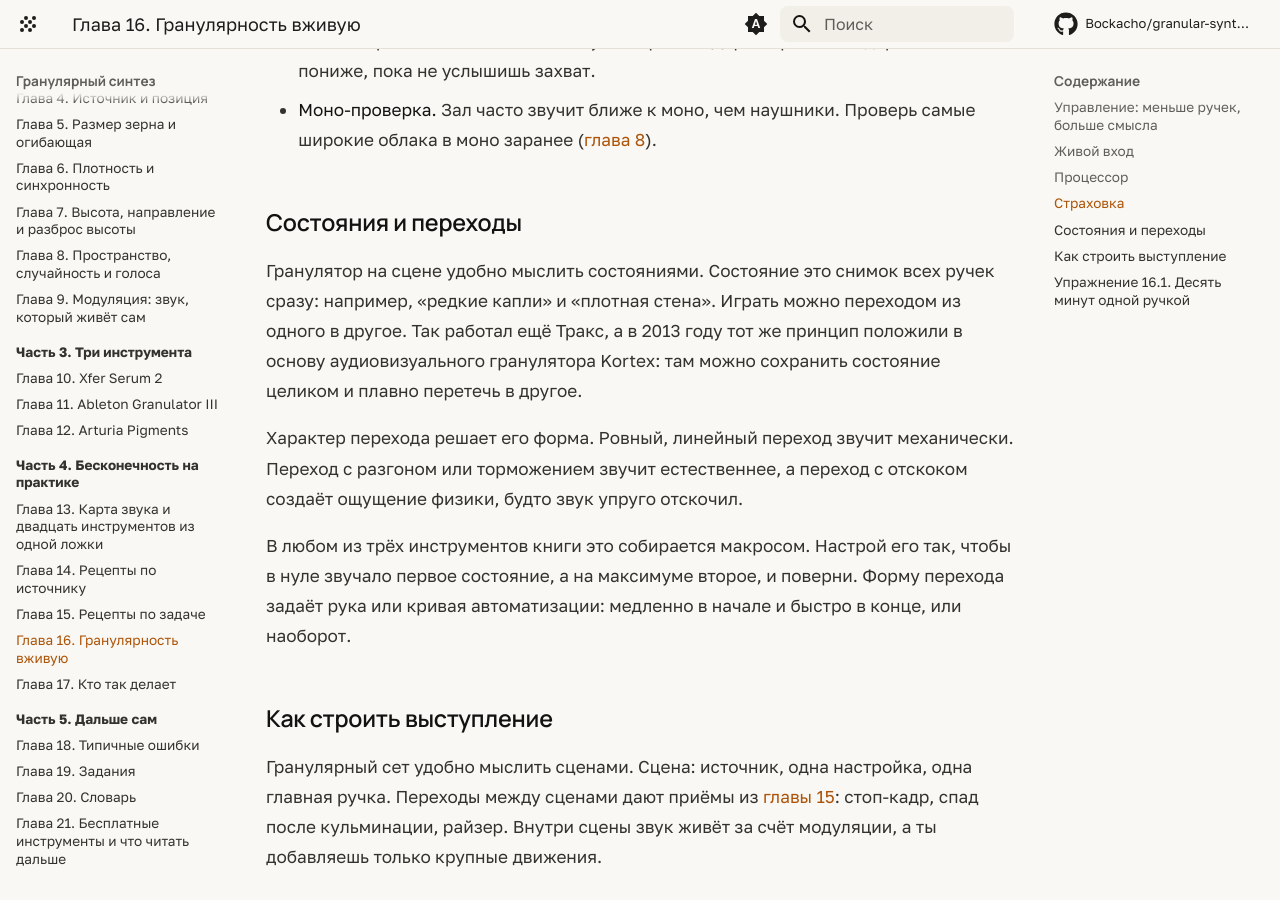
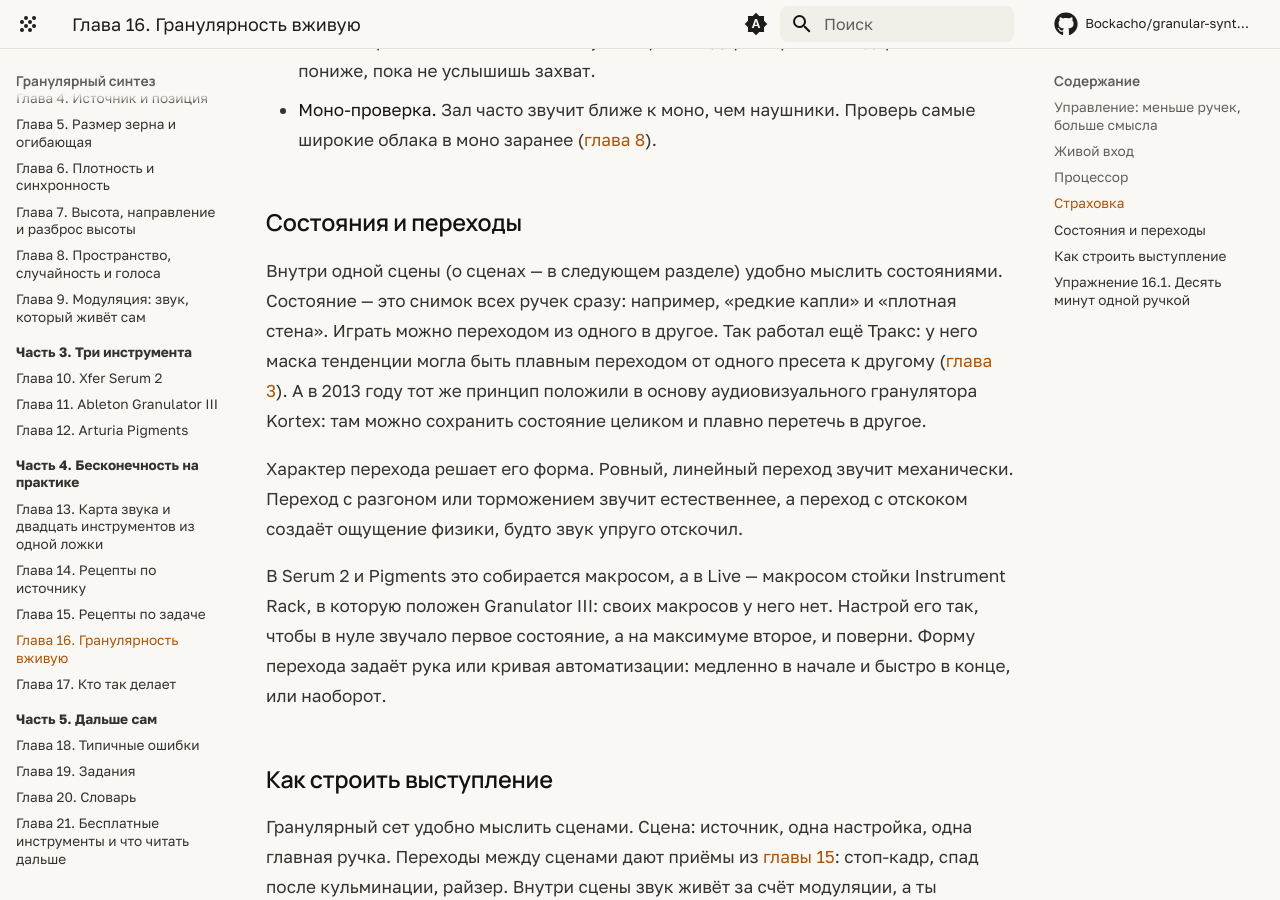
Before and after one commit to Bockacho/granular-synthesis-book, an MkDocs documentation site: the page built from docs/chast-4-praktika/16-vzhivuyu.md, in a window 1280 px wide and 900 px high, scrolled down 2021 px. Built offline with MkDocs 1.6.1 and Material for MkDocs 9.7.7, drawn with Linux system fonts in a browser that asks for light colours; comment, search, counter and statistics services are not loaded.

Commit message:
Правки дополнений по Batty et al. 2013
- Гл. 3: маски тенденций жили в отдельной программе GRMSKX, а не в
  GSX и GSAMX; плюс рампы, буфер в 150–170 мс и живой вход по
  первоисточнику (Truax 1988)
- Гл. 16: у Granulator III нет своих макросов, нужен Instrument Rack;
  состояния отделены от сцен из следующего раздела
- Гл. 17 и 21: ссылки на источники, имена участников Granular Synthesis

Co-Authored-By: Claude Opus 5.5 <noreply@anthropic.com>

```diff
--- a/docs/chast-4-praktika/16-vzhivuyu.md
+++ b/docs/chast-4-praktika/16-vzhivuyu.md
@@ -39,11 +39,11 @@
 
 ## Состояния и переходы
 
-Гранулятор на сцене удобно мыслить состояниями. Состояние это снимок всех ручек сразу: например, «редкие капли» и «плотная стена». Играть можно переходом из одного в другое. Так работал ещё Тракс, а в 2013 году тот же принцип положили в основу аудиовизуального гранулятора Kortex: там можно сохранить состояние целиком и плавно перетечь в другое.
+Внутри одной сцены (о сценах — в следующем разделе) удобно мыслить состояниями. Состояние — это снимок всех ручек сразу: например, «редкие капли» и «плотная стена». Играть можно переходом из одного в другое. Так работал ещё Тракс: у него маска тенденции могла быть плавным переходом от одного пресета к другому ([глава 3](../chast-1-zerno/03-istoriya.md)). А в 2013 году тот же принцип положили в основу аудиовизуального гранулятора Kortex: там можно сохранить состояние целиком и плавно перетечь в другое.
 
 Характер перехода решает его форма. Ровный, линейный переход звучит механически. Переход с разгоном или торможением звучит естественнее, а переход с отскоком создаёт ощущение физики, будто звук упруго отскочил.
 
-В любом из трёх инструментов книги это собирается макросом. Настрой его так, чтобы в нуле звучало первое состояние, а на максимуме второе, и поверни. Форму перехода задаёт рука или кривая автоматизации: медленно в начале и быстро в конце, или наоборот.
+В Serum 2 и Pigments это собирается макросом, а в Live — макросом стойки Instrument Rack, в которую положен Granulator III: своих макросов у него нет. Настрой его так, чтобы в нуле звучало первое состояние, а на максимуме второе, и поверни. Форму перехода задаёт рука или кривая автоматизации: медленно в начале и быстро в конце, или наоборот.
 
 ## Как строить выступление
 
```
Also changed, not shown: docs/chast-1-zerno/03-istoriya.md (+1 -1 lines), docs/chast-4-praktika/17-kto-tak-delaet.md (+2 -2 lines), docs/chast-5-dalshe-sam/21-chto-dalshe.md (+2 -2 lines).
